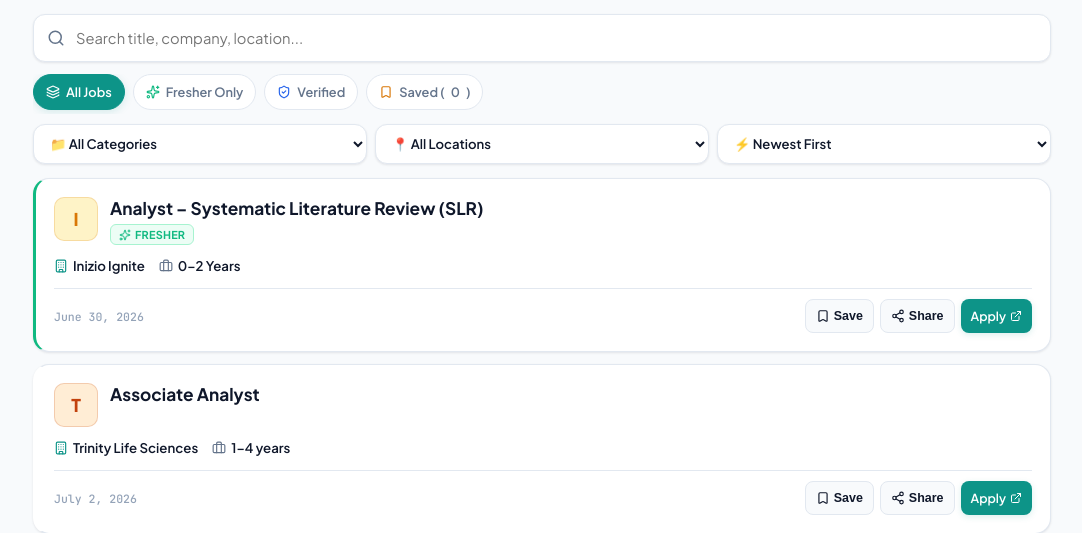
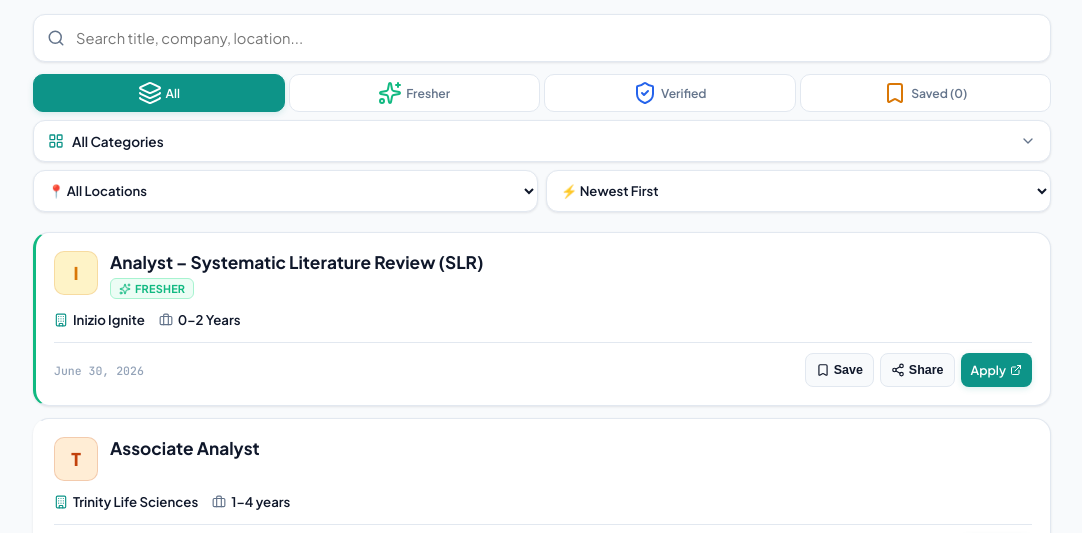
Before and after one commit to Swelo-ui/pharmabharat-scraper, a Flask app: page / in a window 1280 px wide. Shown: the part 119-652 px from the top of the page, without its empty margins (98-1180 px from the left). Run offline with Flask 3, Linux system fonts and the light colour scheme; data comes from the database, SQL or seed files in the repository.

Commit message:
Add Lucide icons for category picker, convert category selection to Android Bottom Sheet, and build no-swipe 4-column Segmented Control Bar

```diff
--- a/templates/index.html
+++ b/templates/index.html
@@ -346,36 +346,38 @@
     padding: 4px;
   }
 
-  /* Horizontal Filter Chips Bar */
+  /* No-Swipe 4-Column Segmented Tab Bar */
   .chips-wrapper {
-    display: flex;
-    gap: 8px;
-    overflow-x: auto;
-    padding-bottom: 4px;
-    scrollbar-width: none;
-    -ms-overflow-style: none;
-    align-items: center;
+    display: grid;
+    grid-template-columns: repeat(4, 1fr);
+    gap: 4px;
     width: 100%;
-    -webkit-overflow-scrolling: touch;
-  }
-  .chips-wrapper::-webkit-scrollbar { display: none; }
+    align-items: center;
+  }
 
   .chip {
     display: inline-flex;
     align-items: center;
-    gap: 6px;
-    height: 36px;
-    padding: 0 12px;
-    border-radius: 20px;
+    justify-content: center;
+    gap: 4px;
+    height: 38px;
+    padding: 0 4px;
+    border-radius: 10px;
     border: 1px solid var(--border);
     background: var(--surface);
     color: var(--ink-muted);
-    font-size: 0.8rem;
+    font-size: 0.76rem;
     font-weight: 600;
     white-space: nowrap;
     cursor: pointer;
     user-select: none;
-    transition: all 0.2s ease;
+    transition: background 0.15s ease, border-color 0.15s ease;
+    touch-action: manipulation;
+  }
+
+  .chip i {
+    width: 13px !important;
+    height: 13px !important;
     flex-shrink: 0;
   }
 
@@ -383,7 +385,7 @@
     background: var(--primary);
     color: #FFFFFF;
     border-color: var(--primary);
-    box-shadow: 0 2px 8px var(--primary-glow);
+    box-shadow: 0 2px 6px var(--primary-glow);
   }
 
   .chip.active-fresher {
@@ -407,35 +409,54 @@
   /* Responsive Select Dropdowns Grid */
   .selects-wrapper {
     display: grid;
-    grid-template-columns: 1fr 1fr 1fr;
+    grid-template-columns: 1fr 1fr;
     gap: 8px;
-    margin-top: 10px;
+    margin-top: 8px;
     width: 100%;
   }
 
-  @media (max-width: 640px) {
-    .selects-wrapper {
-      grid-template-columns: 1fr 1fr;
-    }
-    #category-select {
-      grid-column: span 2;
-    }
-  }
-
-  @media (max-width: 380px) {
-    .selects-wrapper {
-      grid-template-columns: 1fr;
-    }
-    #category-select {
-      grid-column: span 1;
-    }
+  #open-category-modal {
+    grid-column: span 2;
+  }
+
+  .select-btn {
+    height: 42px;
+    padding: 0 14px;
+    border-radius: 12px;
+    border: 1.5px solid var(--border);
+    background: var(--surface);
+    color: var(--ink);
+    font-size: 0.85rem;
+    font-weight: 600;
+    font-family: inherit;
+    display: flex;
+    align-items: center;
+    justify-content: space-between;
+    cursor: pointer;
+    width: 100%;
+    box-shadow: var(--shadow-sm);
+    transition: border-color 0.18s ease;
+    touch-action: manipulation;
+  }
+
+  .select-btn .btn-left {
+    display: flex;
+    align-items: center;
+    gap: 8px;
+    min-width: 0;
+  }
+
+  .select-btn #selected-category-text {
+    white-space: nowrap;
+    overflow: hidden;
+    text-overflow: ellipsis;
   }
 
   .select-chip {
-    height: 40px;
-    padding: 0 12px;
+    height: 42px;
+    padding: 0 10px;
     border-radius: 12px;
-    border: 1px solid var(--border);
+    border: 1.5px solid var(--border);
     background: var(--surface);
     color: var(--ink);
     font-size: 0.82rem;
@@ -446,6 +467,49 @@
     width: 100%;
     box-shadow: var(--shadow-sm);
     text-overflow: ellipsis;
+    touch-action: manipulation;
+  }
+
+  /* Category Sheet Modal */
+  .category-sheet {
+    max-height: 80vh !important;
+  }
+
+  .category-list {
+    padding: 12px 16px 24px;
+    display: flex;
+    flex-direction: column;
+    gap: 6px;
+    overflow-y: auto;
+    max-height: 65vh;
+  }
+
+  .category-item {
+    display: flex;
+    align-items: center;
+    justify-content: space-between;
+    padding: 12px 14px;
+    border-radius: 12px;
+    border: 1px solid var(--border);
+    background: var(--bg);
+    color: var(--ink);
+    font-weight: 600;
+    font-size: 0.88rem;
+    cursor: pointer;
+    transition: background 0.15s ease, border-color 0.15s ease;
+    touch-action: manipulation;
+  }
+
+  .category-item:hover, .category-item.active {
+    background: var(--primary-light);
+    border-color: var(--primary);
+    color: var(--primary-deep);
+  }
+
+  .category-item .cat-left {
+    display: flex;
+    align-items: center;
+    gap: 10px;
   }
 
   /* Reset Button */
@@ -1095,27 +1159,35 @@
     </button>
   </div>
 
-  <!-- Row 1: Quick Filter Chips (Horizontal Scrollable Pill Bar) -->
+  <!-- Row 1: Quick Filter Chips (No-Swipe 4-Column Segmented Tab Bar) -->
   <div class="chips-wrapper">
     <div class="chip active" id="chip-all">
-      <i data-lucide="layers" style="width:14px;height:14px;"></i> All Jobs
+      <i data-lucide="layers"></i> <span class="chip-text">All</span>
     </div>
     <div class="chip" id="chip-fresher">
-      <i data-lucide="sparkles" style="width:14px;height:14px;color:var(--fresher);"></i> Fresher Only
+      <i data-lucide="sparkles" style="color:var(--fresher);"></i> <span class="chip-text">Fresher</span>
     </div>
     <div class="chip" id="chip-verified">
-      <i data-lucide="shield-check" style="width:14px;height:14px;color:var(--verified);"></i> Verified
+      <i data-lucide="shield-check" style="color:var(--verified);"></i> <span class="chip-text">Verified</span>
     </div>
     <div class="chip" id="chip-saved">
-      <i data-lucide="bookmark" style="width:14px;height:14px;color:var(--amber);"></i> Saved (<span id="saved-count">0</span>)
+      <i data-lucide="bookmark" style="color:var(--amber);"></i> <span class="chip-text">Saved (<span id="saved-count">0</span>)</span>
     </div>
-    <button class="btn-reset-filters" id="reset-filters-btn">✕ Reset</button>
   </div>
 
-  <!-- Row 2: Category, Location & Sort Dropdowns (Clean Grid on Mobile) -->
+  <!-- Row 2: Category Trigger Button + Location & Sort Dropdowns -->
   <div class="selects-wrapper">
-    <select class="select-chip" id="category-select">
-      <option value="">📁 All Categories</option>
+    <button class="select-btn" id="open-category-modal">
+      <span class="btn-left">
+        <i data-lucide="layout-grid" style="width:16px;height:16px;color:var(--primary);"></i>
+        <span id="selected-category-text">All Categories</span>
+      </span>
+      <i data-lucide="chevron-down" style="width:16px;height:16px;color:var(--ink-muted);"></i>
+    </button>
+
+    <!-- Hidden native select for fallback logic -->
+    <select id="category-select" style="display:none;">
+      <option value="">All Categories</option>
     </select>
 
     <select class="select-chip" id="location-select">
@@ -1127,6 +1199,10 @@
       <option value="oldest">⏳ Oldest First</option>
       <option value="title">🔤 Title (A-Z)</option>
     </select>
+  </div>
+
+  <div style="margin-top: 6px; text-align: right;">
+    <button class="btn-reset-filters" id="reset-filters-btn">✕ Reset Filters</button>
   </div>
 </div>
 
@@ -1190,8 +1266,24 @@
   </div>
 </div>
 
-<!-- Toast Notification -->
-<div class="toast" id="toast">Notification message</div>
+<!-- Category Picker Bottom Sheet Modal (Lucide Icons for every category) -->
+<div class="modal-overlay" id="category-modal">
+  <div class="modal-card category-sheet">
+    <div class="modal-header">
+      <div style="font-weight:700;font-size:1.05rem;display:flex;align-items:center;gap:8px;color:var(--ink);">
+        <i data-lucide="layout-grid" style="width:20px;height:20px;color:var(--primary);"></i>
+        Select Job Category
+      </div>
+      <button class="btn-icon" id="close-category-modal">
+        <i data-lucide="x" style="width:18px;height:18px;"></i>
+      </button>
+    </div>
+    <div class="category-list" id="category-list-items"></div>
+  </div>
+</div>
+
+<!-- Toast Notification Element -->
+<div class="toast" id="toast" style="display:none;"></div>
 
 <script>
 // Configure marked parser options
@@ -1345,18 +1437,61 @@ function fetchStats() {
     .catch(() => {});
 }
 
+// Category Lucide Icon Mapper
+const CATEGORY_LUCIDE_ICONS = {
+  "all": "layout-grid",
+  "qa": "shield-check",
+  "qc": "flask-conical",
+  "quality": "shield-check",
+  "production": "factory",
+  "manufacturing": "factory",
+  "r-d": "microscope",
+  "research": "microscope",
+  "regulatory": "file-check",
+  "medical": "stethoscope",
+  "clinical": "activity",
+  "intern": "graduation-cap",
+  "fresher": "sparkles",
+  "pharmacist": "pill",
+  "pharmacy": "pill",
+  "sales": "trending-up",
+  "marketing": "megaphone"
+};
+
+function getCategoryIcon(catSlug) {
+  if (!catSlug) return "layout-grid";
+  const slug = catSlug.toLowerCase();
+  for (const [k, icon] of Object.entries(CATEGORY_LUCIDE_ICONS)) {
+    if (slug.includes(k)) return icon;
+  }
+  return "briefcase";
+}
+
 // Load Categories & Locations
 function loadDropdowns() {
   fetch("/api/categories")
     .then(r => r.json())
     .then(cats => {
-      const sel = document.getElementById("category-select");
+      const container = document.getElementById("category-list-items");
+      const list = [{ slug: "", name: "All Categories", icon: "layout-grid" }];
+
       cats.forEach(c => {
-        const opt = document.createElement("option");
-        opt.value = c;
-        opt.textContent = c.replace(/-/g, " ").replace(/\b\w/g, ch => ch.toUpperCase());
-        sel.appendChild(opt);
+        const name = c.replace(/-/g, " ").replace(/\b\w/g, ch => ch.toUpperCase());
+        const icon = getCategoryIcon(c);
+        list.push({ slug: c, name: name, icon: icon });
       });
+
+      container.innerHTML = list.map(item => `
+        <div class="category-item ${state.category === item.slug ? 'active' : ''}" onclick="selectCategory('${item.slug}', '${item.name.replace(/'/g,"\\'")}')">
+          <div class="cat-left">
+            <i data-lucide="${item.icon}" style="width:18px;height:18px;color:var(--primary);"></i>
+            <span>${item.name}</span>
+          </div>
+          <i data-lucide="chevron-right" style="width:14px;height:14px;color:var(--ink-soft);"></i>
+        </div>
+      `).join("");
+
+      if (window.lucide) lucide.createIcons();
     });
 
   fetch("/api/locations")
@@ -1371,6 +1506,15 @@ function loadDropdowns() {
         sel.appendChild(opt);
       });
     });
+}
+
+function selectCategory(slug, name) {
+  state.category = slug;
+  state.page = 1;
+  document.getElementById("selected-category-text").textContent = name;
+  document.getElementById("category-modal").classList.remove("open");
+  loadDropdowns(); // refresh active highlight
+  fetchJobs();
 }
 
 // Skeleton loader helper
@@ -1598,6 +1742,14 @@ function openJobModal(slug) {
 
 document.getElementById("close-modal-btn").addEventListener("click", () => {
   document.getElementById("job-modal").classList.remove("open");
+});
+
+document.getElementById("open-category-modal").addEventListener("click", () => {
+  document.getElementById("category-modal").classList.add("open");
+});
+
+document.getElementById("close-category-modal").addEventListener("click", () => {
+  document.getElementById("category-modal").classList.remove("open");
 });
 
 document.getElementById("modal-share-btn").addEventListener("click", () => {
```
